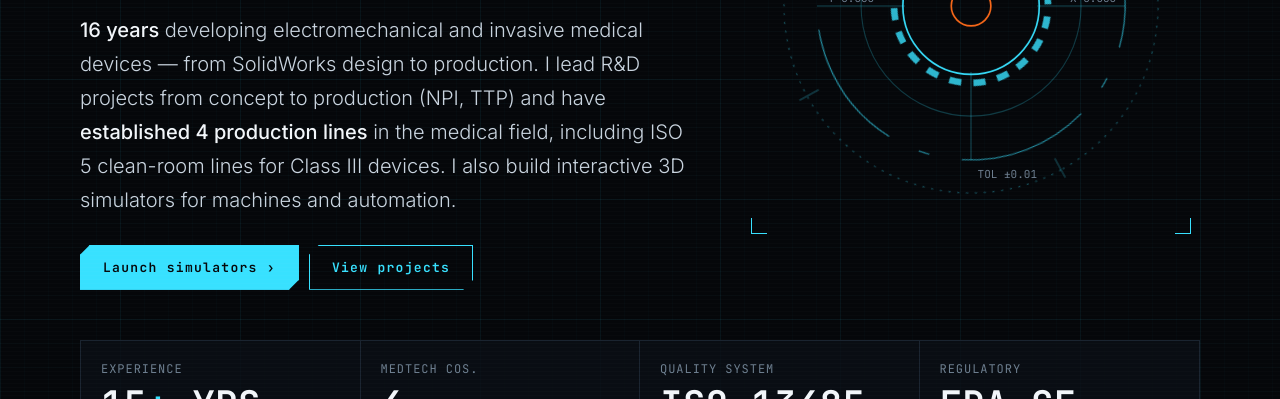
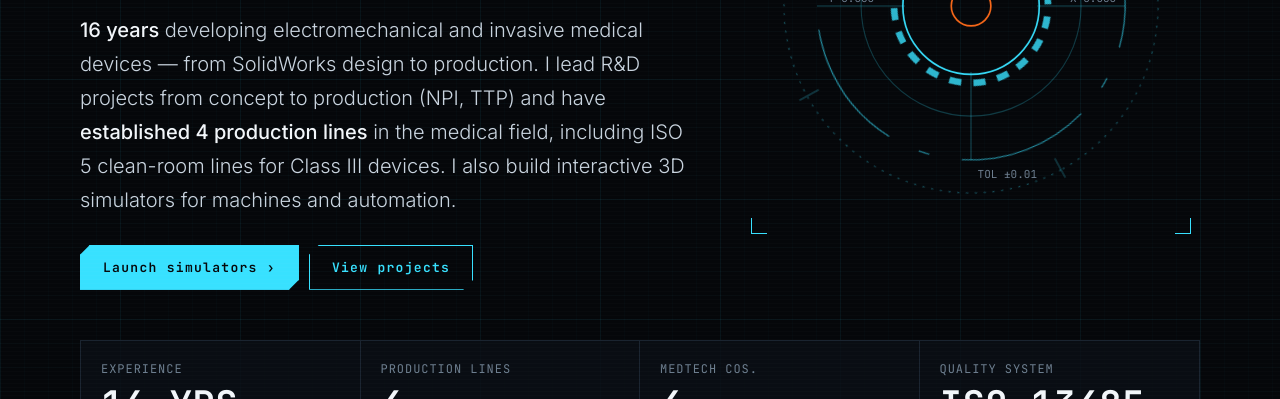
Before and after one commit to vbuchatsky-source/vitaly-portfolio, a plain HTML site: page index.html in a window 1280 px wide. Shown: the part 401-800 px from the top of the page. Drawn offline with Linux system fonts and the light colour scheme.

Commit message:
Hero stats from CV

```diff
--- a/index.html
+++ b/index.html
@@ -105,7 +105,7 @@ footer{border-top:1px solid var(--ln);padding:26px 0}footer .w{display:flex;just
 <path d="M60 200H140M260 200h80M200 60v80M200 260v80" stroke-opacity=".3"/>
 <g font-family="JetBrains Mono" font-size="10" fill="#6E7F90" stroke="none"><text x="236" y="80">Ø140.00</text><text x="290" y="196">X 0.000</text><text x="70" y="196">Y 0.000</text><text x="206" y="356">TOL ±0.01</text></g>
 </svg></div></div>
-<div class="tel"><div><span class="m">EXPERIENCE</span><b><span class="cnt" data-n="15">15</span><i>+</i> YRS</b></div><div><span class="m">MEDTECH COS.</span><b class="cnt" data-n="4">4</b></div><div><span class="m">QUALITY SYSTEM</span><b>ISO<i> </i>13485</b></div><div><span class="m">REGULATORY</span><b>FDA<i>·</i>CE</b></div></div>
+<div class="tel"><div><span class="m">EXPERIENCE</span><b><span class="cnt" data-n="16">16</span> YRS</b></div><div><span class="m">PRODUCTION LINES</span><b class="cnt" data-n="4">4</b></div><div><span class="m">MEDTECH COS.</span><b class="cnt" data-n="4">4</b></div><div><span class="m">QUALITY SYSTEM</span><b>ISO<i> </i>13485</b></div></div>
 </div></header>
 <section id="projects"><div class="w"><div class="sh"><span class="m">Interactive</span><h2>Engineering Simulators</h2></div><p class="sub">Interactive simulators I built, each documented like a spec sheet. Open one, explode the assemblies and inspect every mechanism yourself.</p><div class="grid" id="grid"></div></div></section>
 <section id="designs"><div class="w"><div class="sh"><span class="m">Portfolio</span><h2>Projects &amp; Designs</h2></div><p class="sub">Hardware from the bench: test fixtures, medical wearables, tooling, aerodynamics and consumer products. Open any project for the full spec sheet and image set.</p><div id="dgs"></div></div></section>
```
